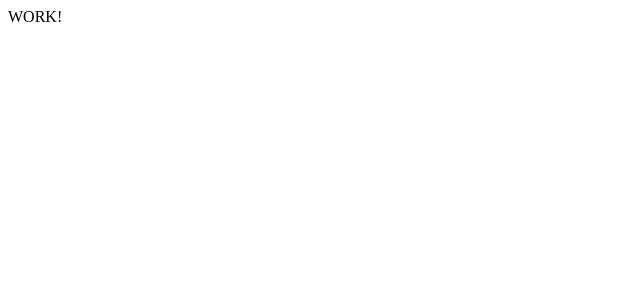
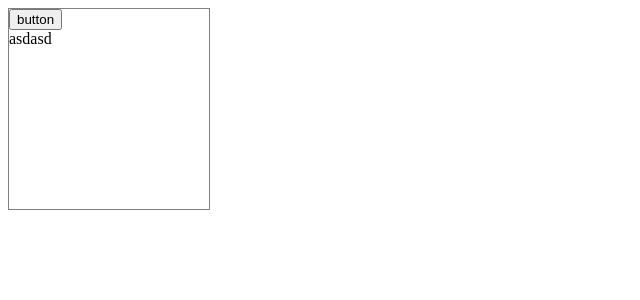
Before and after one commit to aKirpichenok/react-ts-course, a React (Create React App) app: page / in a window 1280 px wide. Shown: the top 300 px of the page, without its empty margins (0-640 px from the left). Built offline with nearby package versions, Linux system fonts and the light colour scheme.

Commit message:
React FC

```diff
--- a/src/App.tsx
+++ b/src/App.tsx
@@ -1,7 +1,12 @@
+import Card, { CardVariant } from "./components/Card"
+
 const App = () => {
   return (
     <div>
-      WORK!
+      <Card variant={CardVariant.outlined} width="200px" height="200px">
+        <button>button</button>
+        <div>asdasd</div>
+      </Card>
     </div>
   )
 }
--- /dev/null
+++ b/src/components/Card.tsx
@@ -0,0 +1,35 @@
+import { FC, useState } from "react";
+
+export enum CardVariant {
+    outlined = 'outlined',
+    primary = 'primary'
+}
+
+interface CardProps {
+    width?: string;
+    height?: string;
+    variant: CardVariant;
+    children?: React.ReactNode;
+}
+
+const Card: FC<CardProps> =
+    ({
+        width,
+        height,
+        variant,
+        children,
+    }) => {
+
+    const [state, setState] = useState(0);
+
+    return (
+        <div style={{width,height,
+            border: variant === CardVariant.outlined ? '1px solid gray' : 'none',
+            background: variant === CardVariant.primary ? 'lightgray' : ''
+            }}>
+            {children}
+        </div>
+    )
+}
+
+export default Card
```
